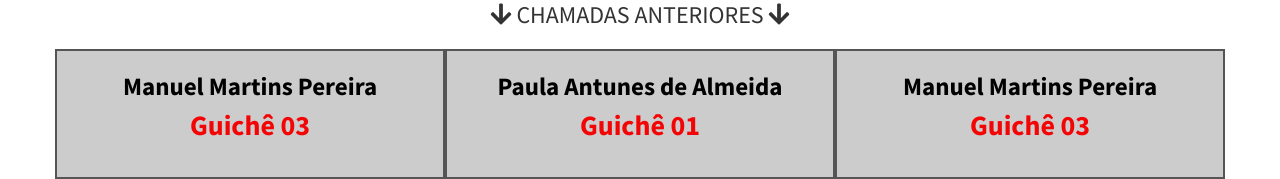
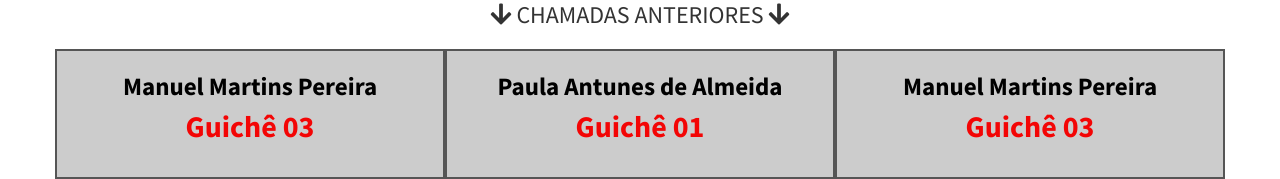
Before and after one commit to kakabraga/chamados-inas, a PHP site: page /php/atendimento/painel.php in a window 1280 px wide. Shown: the part 653-832 px from the top of the page. Run offline with PHP 8.4, Linux system fonts and the light colour scheme.

Commit message:
Update style.css

```diff
--- a/projeto/atendimento/css/style.css
+++ b/projeto/atendimento/css/style.css
@@ -36,7 +36,7 @@
 }
 
 #ultimaSenhaNumero{
-	font-size: 28px;
+	font-size: 30px;
 	color: rgb(243, 5, 5);
 }
 #ultimaSenhaTexto{
```
